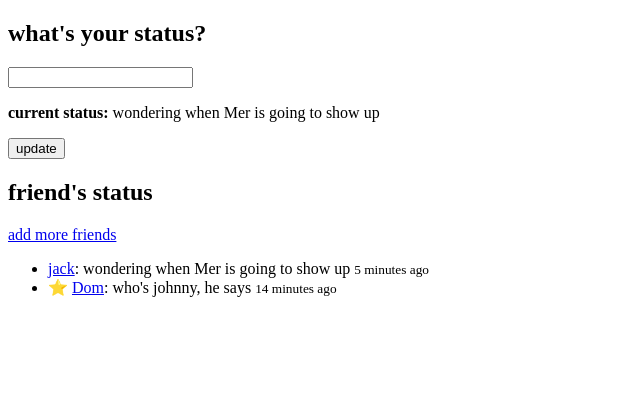
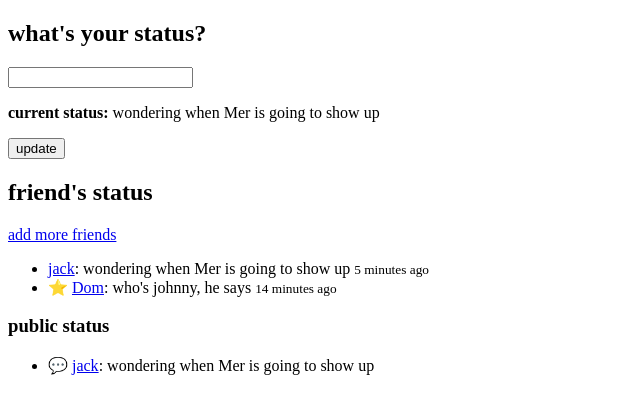
Before and after one commit to rosemelissa/html-twitter-base, a website: page index.html in a window 1280 px wide. Shown: the whole page, without its empty margins (0-640 px from the left). Drawn offline with Linux system fonts and the light colour scheme.

Commit message:
Added public-status section

```diff
--- a/index.html
+++ b/index.html
@@ -18,11 +18,13 @@
           <ul>
             <li><a href="#">jack</a>: wondering when Mer is going to show up <small>5 minutes ago</small></li>
             <li>⭐ <a href="#">Dom</a>: who's johnny, he says <small>14 minutes ago</small></li>
-
           </ul>
       </section>
       <section class="public-status">
-
+        <h3>public status</h3>
+        <ul>
+          <li>💬 <a href="#">jack</a>: wondering when Mer is going to show up <small</li>
+        </ul>
       </section>
       <section class="my-stats">
 
```
